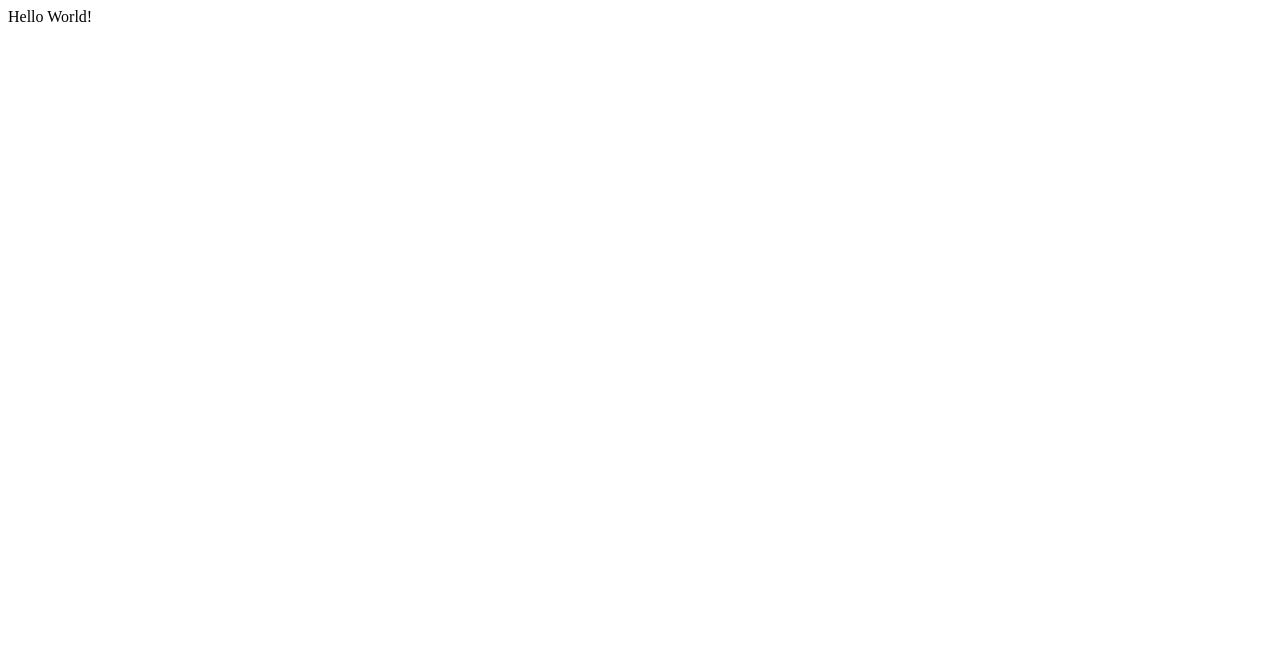
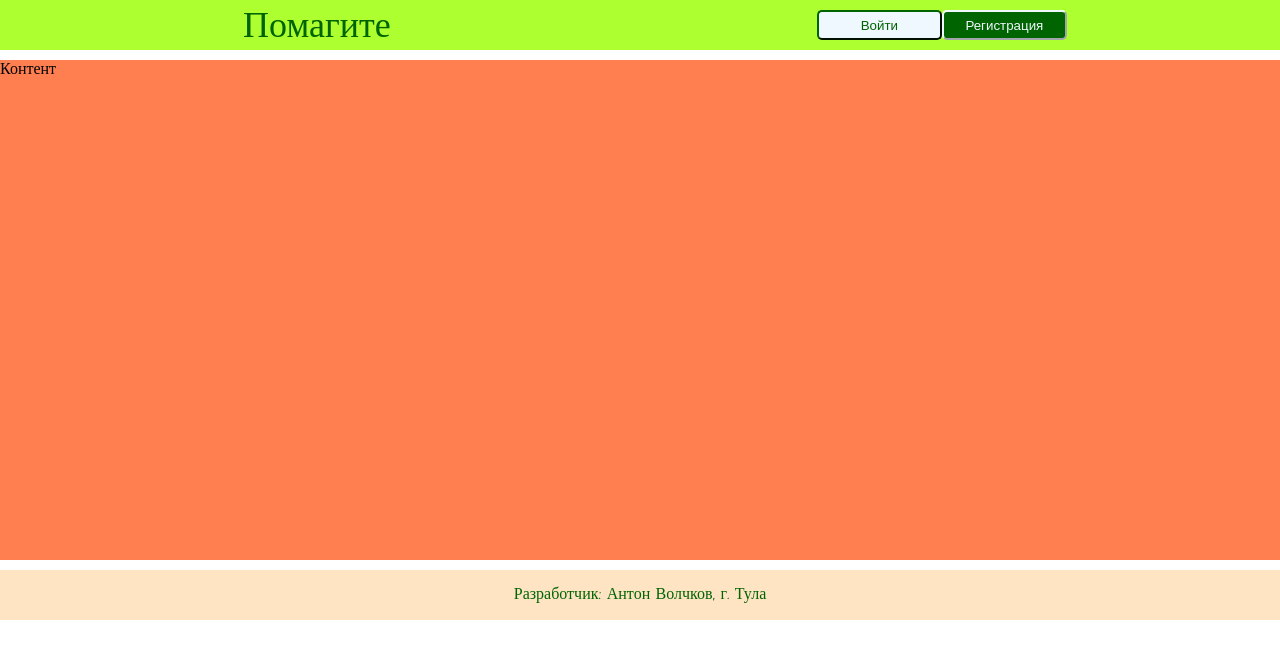
Before and after one commit to Atrokirina/pomagite, a plain HTML site: page index.html in a window 1280 px wide. Drawn offline with Linux system fonts and the light colour scheme.

Commit message:
Попытка сделать какую-то разметку. Скоро все поменяю на нормальную.

```diff
--- a/index.html
+++ b/index.html
@@ -3,8 +3,19 @@
 <head>
     <meta charset="UTF-8">
     <title>Помагите</title>
+    <link rel="stylesheet" type="text/css" href="style.css">
 </head>
 <body>
-<div>Hello World!</div>
+<div class="wrapper">
+    <header>
+        <div class="name">Помагите</div>
+        <div class="btn">
+            <button class="btn1">Войти</button>
+            <button class="btn2">Регистрация</button>
+        </div>
+    </header>
+    <div class="content">Контент</div>
+    <footer>Разработчик: Антон Волчков, г. Тула</footer>
+</div>
 </body>
 </html>
--- a/style.css
+++ b/style.css
@@ -0,0 +1,56 @@
+.wrapper {
+    display: grid;
+    grid-template-columns: 100%;
+    grid-template-rows: 50px 500px 50px;
+    grid-row-gap: 10px;
+}
+
+header {
+    display: flex;
+    justify-content: space-around;
+    background-color: greenyellow;
+    align-items: center;
+}
+
+footer {
+    background-color: bisque;
+    color: darkgreen;
+    text-align: center;
+    font-family: "Comic Sans MS";
+    padding-top: 15px;
+}
+
+.content {
+    background-color: coral;
+}
+
+body {
+    margin: 0px;
+}
+
+.btn {
+    display: flex;
+    align-items: center;
+}
+.btn1 {
+    border-color: darkgreen;
+    background-color: aliceblue;
+    color: darkgreen;
+    border-radius: 5px;
+    height: 30px;
+    width: 125px;
+}
+.btn2 {
+    border-color: aliceblue;
+    background-color: darkgreen;
+    color: aliceblue;
+    border-radius: 5px;
+    height: 30px;
+    width: 125px;
+}
+.name {
+    color: darkgreen;
+    font-family: "Comic Sans MS";
+    font-size: 36px;
+    padding-left: 30px;
+}
```
